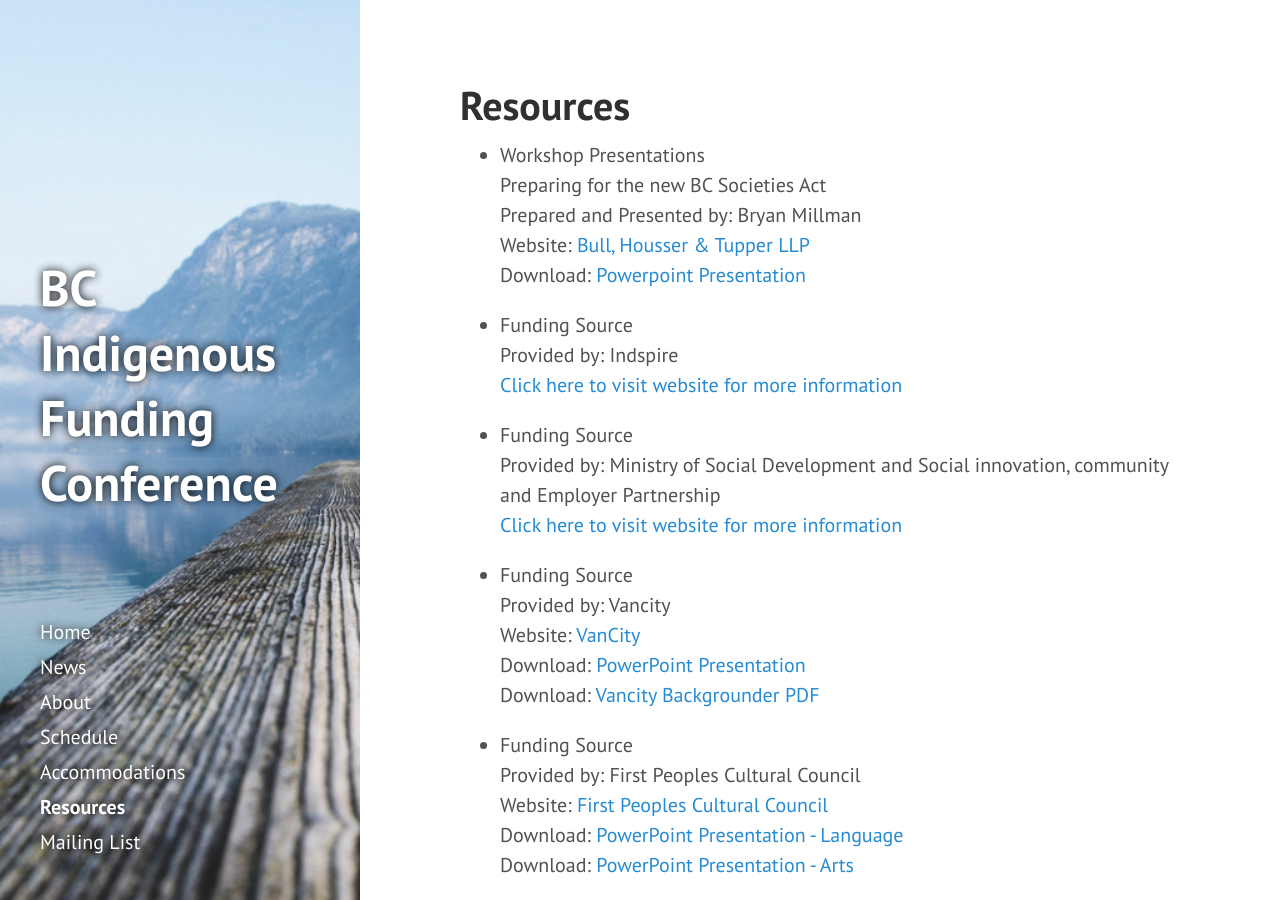
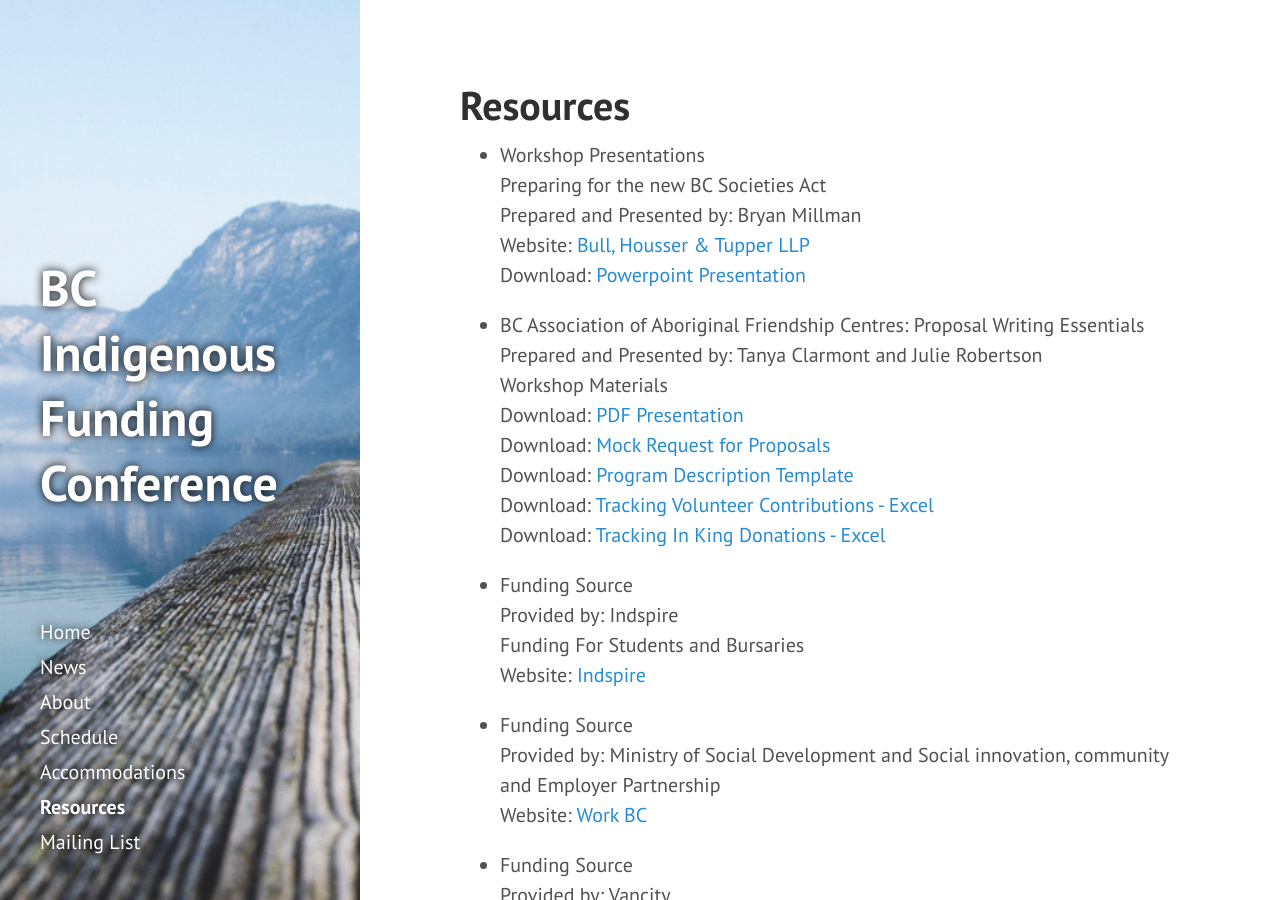
Before and after one commit to BCAAFC/funding-conference-2016, a Jekyll site: the page built from resources.md, in a window 1280 px wide and 900 px high. Built offline with Jekyll 4.4.1, drawn with Linux system fonts in a browser that asks for light colours; nearby versions of some CDN libraries.

Commit message:
resources
bcaafc workshop materials

```diff
--- a/resources.md
+++ b/resources.md
@@ -15,17 +15,38 @@
   Download: [Powerpoint Presentation](/public/resources/PreparingforthenewBCSocietiesAct.ppt)
   <br>
 
+ * BC Association of Aboriginal Friendship Centres: Proposal Writing Essentials
+  <br>
+  Prepared and Presented by: Tanya Clarmont and Julie Robertson
+  <br>
+  Workshop Materials
+  <br>
+  Download: [PDF Presentation](/public/resources/ProposalWorkshopFundingConference.pdf)
+  <br>
+  Download: [Mock Request for Proposals](/public/resources/MockProposals.pdf)
+  <br>
+  Download: [Program Description Template](/public/resources/PrgmDescriptionTemplate.docx)
+  <br>
+  Download: [Tracking Volunteer Contributions - Excel](/public/resources/TrackingVolunteerContributions.xlsx)
+  <br>
+  Download: [Tracking In King Donations - Excel](/public/resources/TrackingVolunteerContributions.xlsx)
+  <br>
+
+
+
 * Funding Source
   <br>
   Provided by: Indspire
   <br>
-  [Click here to visit website for more information](https://indspire.ca/for-students/bursaries-scholarships/)
+  Funding For Students and Bursaries
+  <br>
+  Website: [Indspire](https://indspire.ca/for-students/bursaries-scholarships/)
 
 * Funding Source
   <br>
   Provided by: Ministry of Social Development and Social innovation, community and Employer Partnership
   <br>
-  [Click here to visit website for more information](https://www.workbc.ca/Employment-Services/Community-and-Employer-Partnerships/Community-and-Employer-Partnerships.aspx)
+  Website: [Work BC](https://www.workbc.ca/Employment-Services/Community-and-Employer-Partnerships/Community-and-Employer-Partnerships.aspx)
 
 * Funding Source
   <br>
@@ -140,7 +161,7 @@
   PDF Download: [Click Here](/public/resources/CanBCJobGrantsBCAAFC.pdf/)
   <br>
 
-  * Funding Source
+ * Funding Source
   <br>
   Provided by: First Nations Health Authority
   <br>
```
